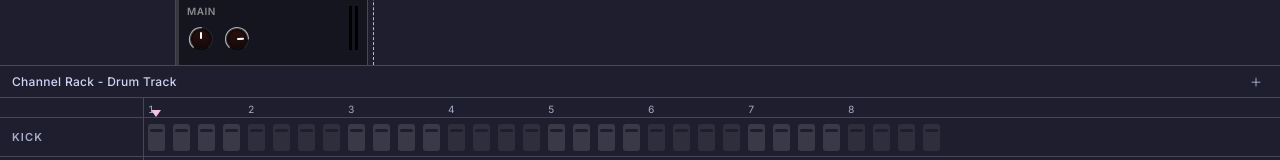
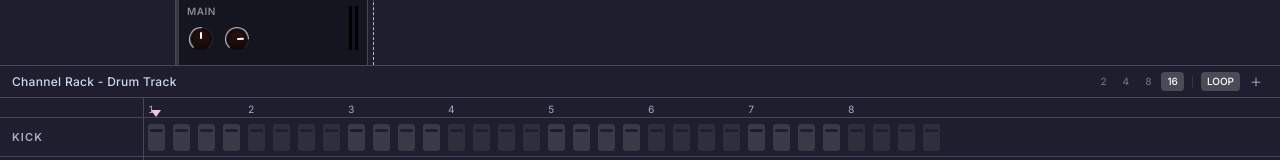
Before and after one commit to ahmoin/note-canvas, a Next.js app: page / in a window 1280 px wide. Shown: the part 449-609 px from the top of the page. Built offline with nearby package versions, Linux system fonts and the light colour scheme.

Commit message:
feat: add per-track pattern length and loop toggle to channel rack and piano roll

```diff
--- a/components/channel-rack.tsx
+++ b/components/channel-rack.tsx
@@ -11,12 +11,15 @@ import { cn } from "@/lib/utils";
 
 const STEP_PX = 25;
 
+const PATTERN_LENGTH_OPTIONS = [2, 4, 8, 16] as const;
+
 const StepButton = React.memo(function StepButton({
 	active,
 	beat,
 	color,
 	stepIndex,
 	channel,
+	withinLength,
 	onStepMouseDown,
 	onStepMouseEnter,
 }: {
@@ -25,6 +28,7 @@ const StepButton = React.memo(function StepButton({
 	color: string;
 	stepIndex: number;
 	channel: string;
+	withinLength: boolean;
 	onStepMouseDown: (channel: string, step: number) => void;
 	onStepMouseEnter: (channel: string, step: number) => void;
 }) {
@@ -39,6 +43,7 @@ const StepButton = React.memo(function StepButton({
 			data-step={stepIndex}
 			data-active={active ? "1" : "0"}
 			className="cursor-pointer select-none px-1"
+			style={{ opacity: withinLength ? 1 : 0.25 }}
 			onMouseDown={() => onStepMouseDown(channel, stepIndex)}
 			onMouseEnter={() => onStepMouseEnter(channel, stepIndex)}
 			onKeyDown={(e) =>
@@ -74,7 +79,15 @@ export function ChannelRack() {
 		toggleStep,
 		setStep,
 		playStartAudioTime,
+		patternLengthBars,
+		trackLoop,
+		setPatternLength,
+		setTrackLoop,
 	} = useDAWStore();
+
+	const activeLengthBars = patternLengthBars[activeTrack] ?? 16;
+	const activeSteps = activeLengthBars * 2;
+	const loopEnabled = trackLoop[activeTrack] ?? true;
 
 	const flavor = useFlavor();
 	const vars = FLAVOR_VARS[flavor];
@@ -165,9 +178,39 @@ export function ChannelRack() {
 				<span className="text-xs font-medium tracking-wide">
 					Channel Rack - {tracks[activeTrack]?.name ?? "No Track"}
 				</span>
-				<Button variant="ghost" size="icon" className="size-6">
-					<PlusIcon className="size-3" />
-				</Button>
+				<div className="flex items-center gap-1">
+					{PATTERN_LENGTH_OPTIONS.map((b) => (
+						<button
+							key={b}
+							type="button"
+							onClick={() => setPatternLength(activeTrack, b)}
+							className={cn(
+								"rounded px-1.5 py-0.5 text-[10px] font-medium transition-colors",
+								activeLengthBars === b
+									? "bg-white/20 text-white"
+									: "text-white/35 hover:text-white/60",
+							)}
+						>
+							{b}
+						</button>
+					))}
+					<div className="mx-1 h-3 w-px bg-white/10" />
+					<button
+						type="button"
+						onClick={() => setTrackLoop(activeTrack, !loopEnabled)}
+						className={cn(
+							"rounded px-1.5 py-0.5 text-[10px] font-medium transition-colors",
+							loopEnabled
+								? "bg-white/20 text-white"
+								: "text-white/35 hover:text-white/60",
+						)}
+					>
+						LOOP
+					</button>
+					<Button variant="ghost" size="icon" className="size-6">
+						<PlusIcon className="size-3" />
+					</Button>
+				</div>
 			</div>
 
 			<div className="flex flex-1 overflow-hidden">
@@ -215,6 +258,7 @@ export function ChannelRack() {
 										color={trackColor}
 										stepIndex={si}
 										channel={ch}
+										withinLength={si < activeSteps}
 										onStepMouseDown={handleStepMouseDown}
 										onStepMouseEnter={handleStepMouseEnter}
 									/>
--- a/components/piano-roll.tsx
+++ b/components/piano-roll.tsx
@@ -304,7 +304,14 @@ export function PianoRoll() {
 		isPlaying,
 		playStartAudioTime,
 		bpm,
+		patternLengthBars,
+		trackLoop,
+		setPatternLength,
+		setTrackLoop,
 	} = useDAWStore();
+
+	const activeLengthBars = patternLengthBars[activeTrack] ?? 16;
+	const loopEnabled = trackLoop[activeTrack] ?? true;
 	const flavor = useFlavor();
 	const vars = FLAVOR_VARS[flavor];
 	const color = vars[TRACK_PALETTE[activeTrack % TRACK_PALETTE.length]];
@@ -503,12 +510,53 @@ export function PianoRoll() {
 			style={{ height: 286, backgroundColor: vars.base }}
 		>
 			<div
-				className="flex h-8 shrink-0 items-center border-b px-3"
+				className="flex h-8 shrink-0 items-center justify-between border-b px-3"
 				style={{ borderColor: "rgba(255,255,255,0.08)" }}
 			>
 				<span className="text-xs font-medium" style={{ color: vars.text }}>
 					Piano Roll - {tracks[activeTrack]?.name ?? "No Track"}
 				</span>
+				<div className="flex items-center gap-1">
+					{([2, 4, 8, 16] as const).map((b) => (
+						<button
+							key={b}
+							type="button"
+							onClick={() => setPatternLength(activeTrack, b)}
+							className="rounded px-1.5 py-0.5 text-[10px] font-medium transition-colors"
+							style={{
+								backgroundColor:
+									activeLengthBars === b
+										? "rgba(255,255,255,0.15)"
+										: "transparent",
+								color:
+									activeLengthBars === b ? vars.text : "rgba(255,255,255,0.35)",
+							}}
+						>
+							{b}
+						</button>
+					))}
+					<div
+						style={{
+							width: 1,
+							height: 12,
+							backgroundColor: "rgba(255,255,255,0.1)",
+							margin: "0 4px",
+						}}
+					/>
+					<button
+						type="button"
+						onClick={() => setTrackLoop(activeTrack, !loopEnabled)}
+						className="rounded px-1.5 py-0.5 text-[10px] font-medium transition-colors"
+						style={{
+							backgroundColor: loopEnabled
+								? "rgba(255,255,255,0.15)"
+								: "transparent",
+							color: loopEnabled ? vars.text : "rgba(255,255,255,0.35)",
+						}}
+					>
+						LOOP
+					</button>
+				</div>
 			</div>
 
 			<div
@@ -618,6 +666,27 @@ export function PianoRoll() {
 								/>
 							))}
 
+							{activeLengthBars < BARS && (
+								<>
+									<div
+										className="pointer-events-none absolute top-0 bottom-0"
+										style={{
+											left: activeLengthBars * BPB * BEAT_W,
+											right: 0,
+											backgroundColor: "rgba(0,0,0,0.35)",
+										}}
+									/>
+									<div
+										className="pointer-events-none absolute top-0 bottom-0"
+										style={{
+											left: activeLengthBars * BPB * BEAT_W,
+											width: 1,
+											backgroundColor: "rgba(255,255,255,0.35)",
+										}}
+									/>
+								</>
+							)}
+
 							<div
 								ref={playheadRef}
 								className="pointer-events-none absolute left-0 top-0 flex h-full flex-col items-center"
--- a/hooks/use-playback.ts
+++ b/hooks/use-playback.ts
@@ -19,6 +19,8 @@ export function usePlayback() {
 		pianoNotes,
 		tracks,
 		trackVolumes,
+		patternLengthBars,
+		trackLoop,
 		setCurrentTick,
 		setPlayStartAudioTime,
 	} = useDAWStore();
@@ -35,6 +37,10 @@ export function usePlayback() {
 	tracksRef.current = tracks;
 	const trackVolumesRef = React.useRef(trackVolumes);
 	trackVolumesRef.current = trackVolumes;
+	const patternLengthBarsRef = React.useRef(patternLengthBars);
+	patternLengthBarsRef.current = patternLengthBars;
+	const trackLoopRef = React.useRef(trackLoop);
+	trackLoopRef.current = trackLoop;
 
 	const startRef = React.useRef<{
 		audioTime: number;
@@ -72,18 +78,25 @@ export function usePlayback() {
 			while (s.nextStepTime < ac.currentTime + LOOKAHEAD) {
 				const step = s.nextStep;
 				const time = s.nextStepTime;
-				const isDrumTick = step % SUBS_PER_STEP === 0;
-				const drumStep = Math.floor(step / SUBS_PER_STEP) % STEPS;
 
 				patternsRef.current.forEach((pat, ti) => {
 					if (mutedRef.current[ti]) return;
 					const dest = getTrackDest(ti);
 					const subtype = tracksRef.current[ti]?.subtype;
+					const lengthBars = patternLengthBarsRef.current[ti] ?? 16;
+					const loopEnabled = trackLoopRef.current[ti] ?? true;
+					// 16 subs per visual bar (PIANO_STEPS=256 / BARS=16)
+					const pianoSubs = lengthBars * 16;
+					if (!loopEnabled && step >= pianoSubs) return;
+					const pianoStep = step % pianoSubs;
+					const isDrumTick = pianoStep % SUBS_PER_STEP === 0;
+					const drumStep = Math.floor(pianoStep / SUBS_PER_STEP);
+
 					if (subtype === "wave") {
 						const notes = pianoRef.current[ti];
 						if (notes) {
 							notes.forEach((note) => {
-								if (note.start === step % PIANO_STEPS) {
+								if (note.start === pianoStep) {
 									const durationSecs = note.duration * subDur;
 									const vel = note.velocity / 127;
 									playPianoNote(note.row, time, durationSecs, dest, vel);
@@ -97,7 +110,7 @@ export function usePlayback() {
 					}
 				});
 
-				s.nextStep = (step + 1) % PIANO_STEPS;
+				s.nextStep = step + 1;
 				s.nextStepTime += subDur;
 			}
 		}, INTERVAL);
--- a/lib/store.ts
+++ b/lib/store.ts
@@ -81,6 +81,10 @@ interface DAWState {
 	toggleMuteTrack: (track: number) => void;
 	addTrack: (name: string, type: string, subtype?: TrackSubtype) => void;
 	pianoNotes: Record<number, PianoNote[]>;
+	patternLengthBars: number[];
+	trackLoop: boolean[];
+	setPatternLength: (trackIndex: number, bars: number) => void;
+	setTrackLoop: (trackIndex: number, loop: boolean) => void;
 	addNote: (trackIndex: number, note: PianoNote) => void;
 	removeNote: (trackIndex: number, noteIndex: number) => void;
 	resizeNote: (trackIndex: number, noteIndex: number, duration: number) => void;
@@ -115,6 +119,8 @@ export const useDAWStore = create<DAWState>((set) => ({
 	soloTrack: null,
 	mutedTracks: Array(DEFAULT_TRACKS.length).fill(false),
 	pianoNotes: { 1: makeDefaultGuitarNotes() },
+	patternLengthBars: Array(DEFAULT_TRACKS.length).fill(16),
+	trackLoop: Array(DEFAULT_TRACKS.length).fill(true),
 	masterVolume: 82.5,
 	masterPan: 0,
 	setActiveView: (view) => set({ activeView: view }),
@@ -208,6 +214,18 @@ export const useDAWStore = create<DAWState>((set) => ({
 			};
 			return { pianoNotes: { ...s.pianoNotes, [trackIndex]: notes } };
 		}),
+	setPatternLength: (trackIndex, bars) =>
+		set((s) => {
+			const next = [...s.patternLengthBars];
+			next[trackIndex] = bars;
+			return { patternLengthBars: next };
+		}),
+	setTrackLoop: (trackIndex, loop) =>
+		set((s) => {
+			const next = [...s.trackLoop];
+			next[trackIndex] = loop;
+			return { trackLoop: next };
+		}),
 	setMasterVolume: (vol) => set({ masterVolume: vol }),
 	setMasterPan: (pan) => set({ masterPan: pan }),
 	addTrack: (name, type, subtype = "sound") =>
@@ -217,5 +235,7 @@ export const useDAWStore = create<DAWState>((set) => ({
 			trackVolumes: [...s.trackVolumes, 82.5],
 			trackPans: [...s.trackPans, 0],
 			mutedTracks: [...s.mutedTracks, false],
+			patternLengthBars: [...s.patternLengthBars, 16],
+			trackLoop: [...s.trackLoop, true],
 		})),
 }));
```
